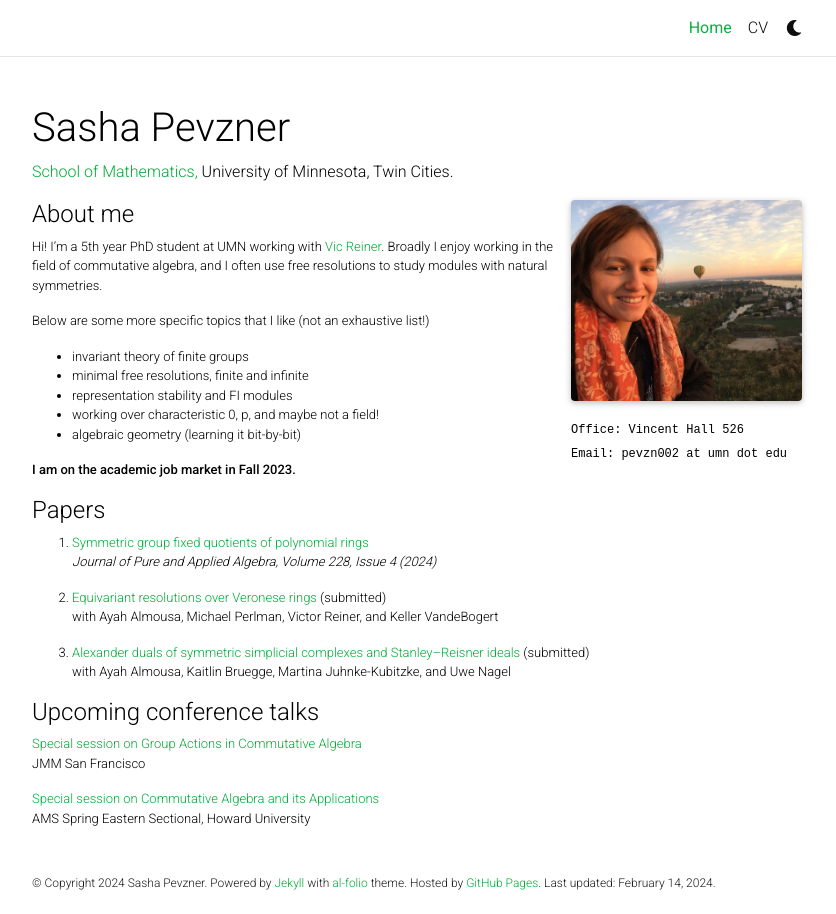
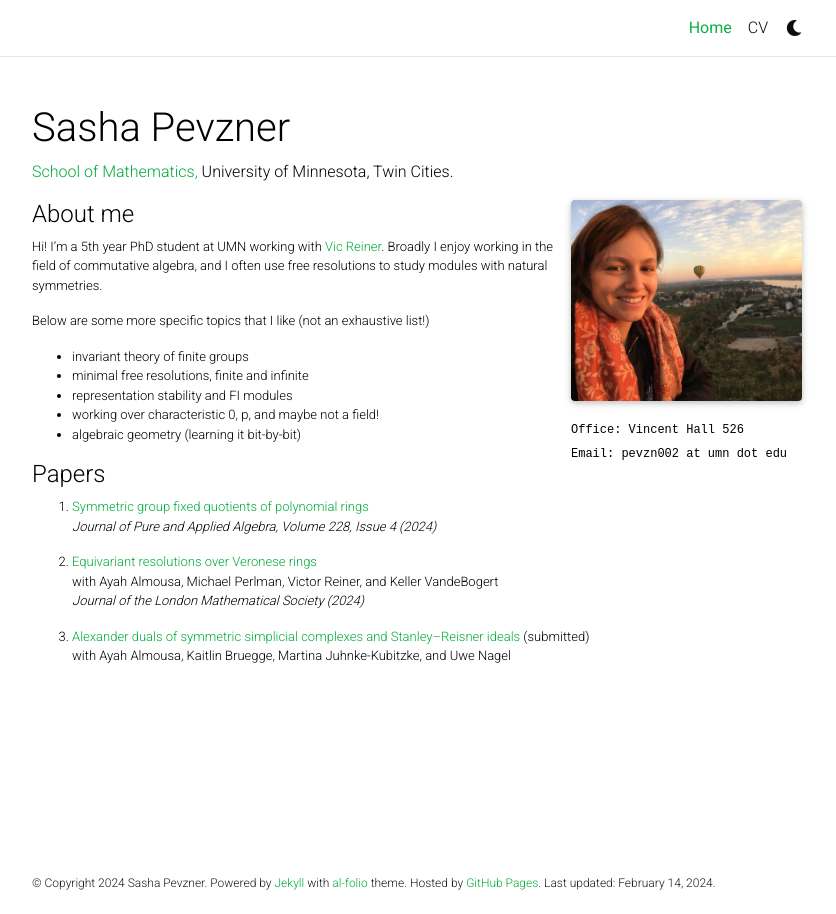
Before and after one commit to sashapevzner/sashapevzner.github.io, a Jekyll site: the page built from _pages/about.md, in a window 1280 px wide. Shown: the whole page, without its empty margins (223-1059 px from the left). Built offline with Jekyll 4.4.1, drawn with Linux system fonts in a browser that asks for light colours; full-size pictures stand in for the smaller copies a plugin makes; comment, search, counter and statistics services are not loaded; a style sheet for code colours, icons or effects is not loaded.

Commit message:
Update about.md

```diff
--- a/_pages/about.md
+++ b/_pages/about.md
@@ -28,23 +28,14 @@ Below are some more specific topics that I like (not an exhaustive list!)
   * working over characteristic 0, p, and maybe not a field!
   * algebraic geometry (learning it bit-by-bit)
 
-**I am on the academic job market in Fall 2023.**
-
 #### Papers
 
 1. [Symmetric group fixed quotients of polynomial rings](https://arxiv.org/abs/2301.13377) <br>
 *Journal of Pure and Applied Algebra, Volume 228, Issue 4 (2024)*
 
-2. [Equivariant resolutions over Veronese rings](https://arxiv.org/abs/2210.16342) (submitted)
-with Ayah Almousa, Michael Perlman, Victor Reiner, and Keller VandeBogert
+2. [Equivariant resolutions over Veronese rings](https://arxiv.org/abs/2210.16342)
+with Ayah Almousa, Michael Perlman, Victor Reiner, and Keller VandeBogert <br>
+*Journal of the London Mathematical Society (2024)*
 
 3. [Alexander duals of symmetric simplicial complexes and Stanley--Reisner ideals](https://arxiv.org/abs/2209.14132) (submitted)
 with Ayah Almousa, Kaitlin Bruegge, Martina Juhnke-Kubitzke, and Uwe Nagel
-
-#### Upcoming conference talks
-
-[Special session on Group Actions in Commutative Algebra](https://www.jointmathematicsmeetings.org/meetings/national/jmm2024/2300_program_ss51.html#title) <br>
-JMM San Francisco
-
-[Special session on Commutative Algebra and its Applications](https://www.ams.org/meetings/sectional/2312_program_ss8.html#title) <br>
-AMS Spring Eastern Sectional, Howard University
```
